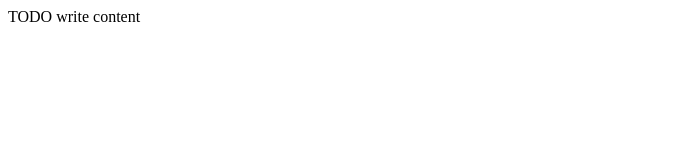
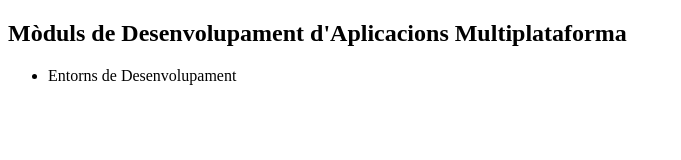
Before and after one commit to juanmirb11/actividad3-entornos, a plain HTML site: page moduls/public_html/index.html in a window 1280 px wide. Shown: the whole page, without its empty margins (0-681 px from the left). Drawn offline with Linux system fonts and the light colour scheme.

Commit message:
Afegisc contingut a index.html

```diff
--- a/moduls/public_html/index.html
+++ b/moduls/public_html/index.html
@@ -1,15 +1,14 @@
 <!DOCTYPE html>
-<!--
-Click nbfs://nbhost/SystemFileSystem/Templates/Licenses/license-default.txt to change this license
-Click nbfs://nbhost/SystemFileSystem/Templates/Other/html.html to edit this template
--->
 <html>
     <head>
-        <title>TODO supply a title</title>
+        <title>Mòduls DAM Juanmi</title>
         <meta charset="UTF-8">
         <meta name="viewport" content="width=device-width, initial-scale=1.0">
     </head>
     <body>
-        <div>TODO write content</div>
+        <h2>Mòduls de Desenvolupament d'Aplicacions Multiplataforma</h2>
+        <ul>
+            <li>Entorns de Desenvolupament</li>
+        </ul>
     </body>
 </html>
```
